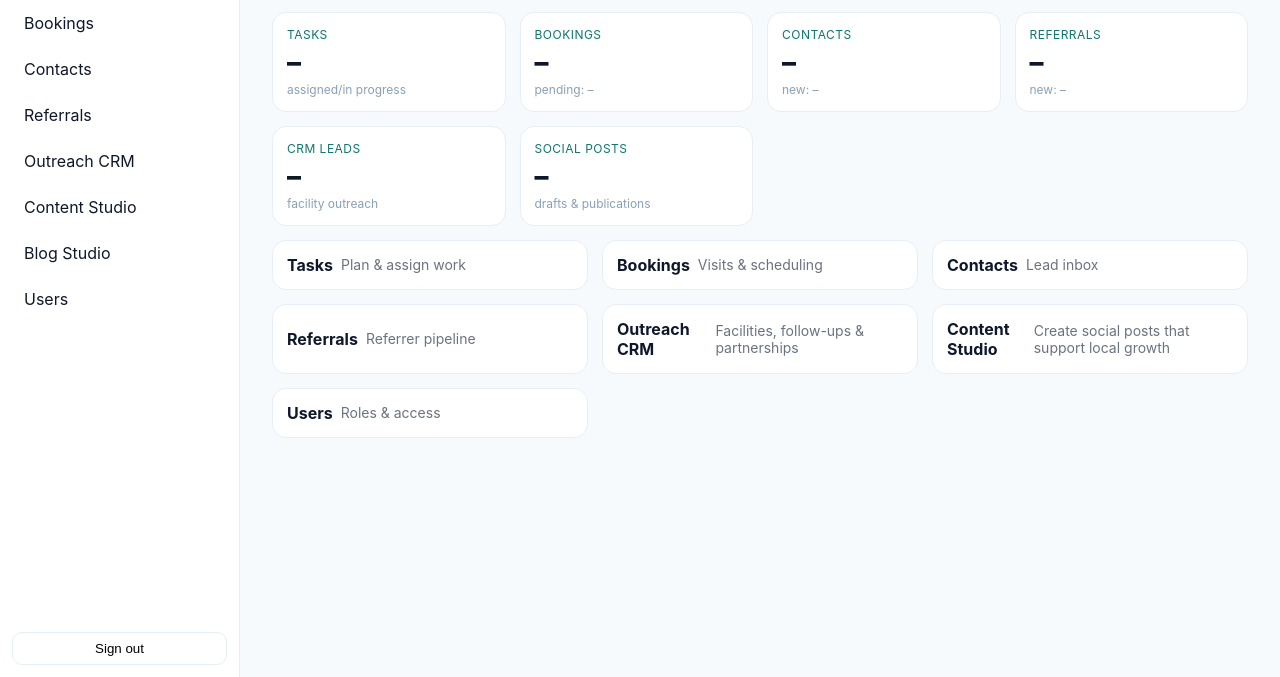
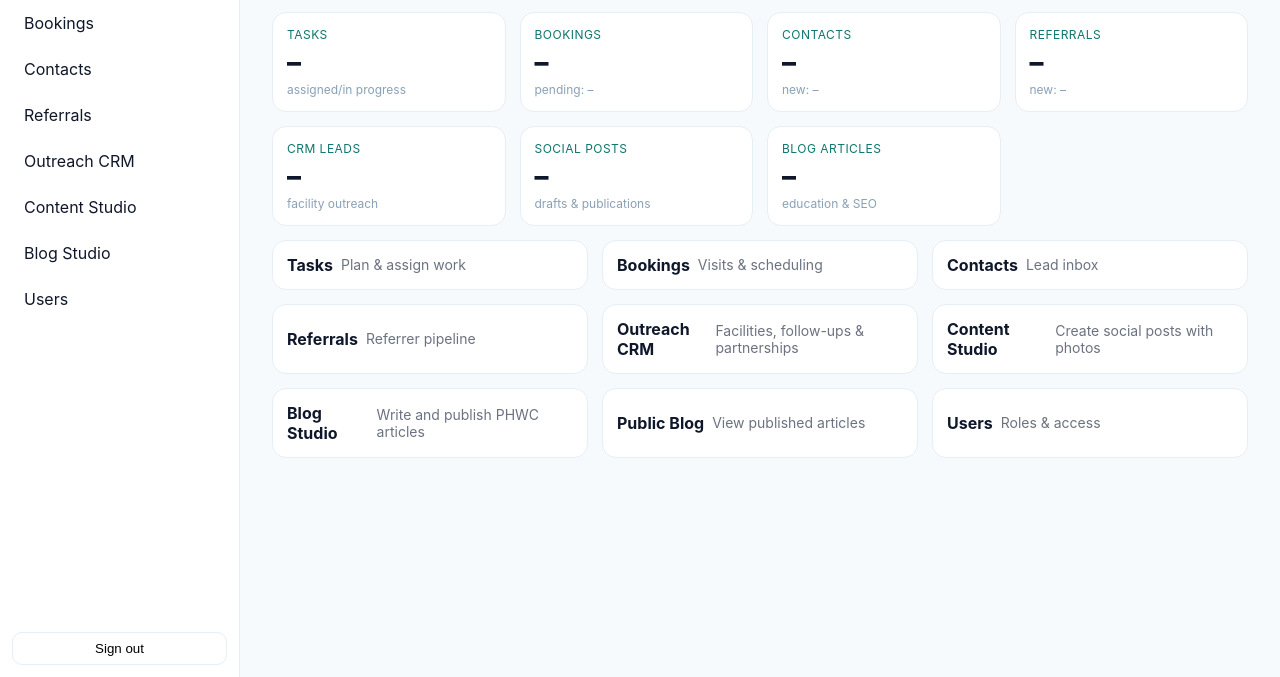
Before and after one commit to nosby2007/perryhomewound-care, a plain HTML site: page public/admin/admin-dashboard.html in a window 1280 px wide. Shown: the part 123-800 px from the top of the page. Drawn offline with Linux system fonts and the light colour scheme; no server answers.

Commit message:
Add Blog Studio to PHWC admin dashboard

```diff
--- a/public/admin/admin-dashboard.html
+++ b/public/admin/admin-dashboard.html
@@ -17,6 +17,7 @@
       <a class="sitem" data-target="referrals" href="/admin/referrals.html">Referrals</a>
       <a class="sitem" data-target="crm" href="/admin/crm.html">Outreach CRM</a>
       <a class="sitem" data-target="social" href="/admin/social-studio.html">Content Studio</a>
+      <a class="sitem" data-target="blog" href="/admin/blog-studio.html">Blog Studio</a>
       <a class="sitem" data-target="users" href="/admin/users.html">Users</a>
     </nav>
     <div class="sfoot"><span id="who" class="small muted"></span><button id="logoutBtn" class="btn wfull">Sign out</button></div>
@@ -32,6 +33,7 @@
         <article class="kcard"><div class="klabel">Referrals</div><div class="kvalue" id="kRef">–</div><div class="kmeta" id="kRefMeta">new: –</div></article>
         <article class="kcard"><div class="klabel">CRM Leads</div><div class="kvalue" id="kCrm">–</div><div class="kmeta">facility outreach</div></article>
         <article class="kcard"><div class="klabel">Social Posts</div><div class="kvalue" id="kSocial">–</div><div class="kmeta">drafts & publications</div></article>
+        <article class="kcard"><div class="klabel">Blog Articles</div><div class="kvalue" id="kBlog">–</div><div class="kmeta">education & SEO</div></article>
       </section>
 
       <div class="cards" style="grid-template-columns:repeat(3,minmax(0,1fr))">
@@ -40,7 +42,9 @@
         <a class="kcard sitem" href="/admin/contacts.html"><strong>Contacts</strong><div class="small muted">Lead inbox</div></a>
         <a class="kcard sitem" href="/admin/referrals.html"><strong>Referrals</strong><div class="small muted">Referrer pipeline</div></a>
         <a class="kcard sitem" href="/admin/crm.html"><strong>Outreach CRM</strong><div class="small muted">Facilities, follow-ups & partnerships</div></a>
-        <a class="kcard sitem" href="/admin/social-studio.html"><strong>Content Studio</strong><div class="small muted">Create social posts that support local growth</div></a>
+        <a class="kcard sitem" href="/admin/social-studio.html"><strong>Content Studio</strong><div class="small muted">Create social posts with photos</div></a>
+        <a class="kcard sitem" href="/admin/blog-studio.html"><strong>Blog Studio</strong><div class="small muted">Write and publish PHWC articles</div></a>
+        <a class="kcard sitem" href="/blog" target="_blank" rel="noopener"><strong>Public Blog</strong><div class="small muted">View published articles</div></a>
         <a class="kcard sitem" href="/admin/users.html"><strong>Users</strong><div class="small muted">Roles & access</div></a>
       </div>
     </main>
@@ -82,7 +86,8 @@
         getCountFromServer(query(collection(db,"contacts"))),
         getCountFromServer(query(collection(db,"patientReferal"))),
         getCountFromServer(query(collection(db,"crmLeads"))),
-        getCountFromServer(query(collection(db,"socialPosts")))
+        getCountFromServer(query(collection(db,"socialPosts"))),
+        getCountFromServer(query(collection(db,"blogPosts")))
       ]);
       setText("kTasks", counts[0].data().count);
       setText("kBookings", counts[1].data().count);
@@ -90,6 +95,7 @@
       setText("kRef", counts[3].data().count);
       setText("kCrm", counts[4].data().count);
       setText("kSocial", counts[5].data().count);
+      setText("kBlog", counts[6].data().count);
     })();
   </script>
 </body>
```
